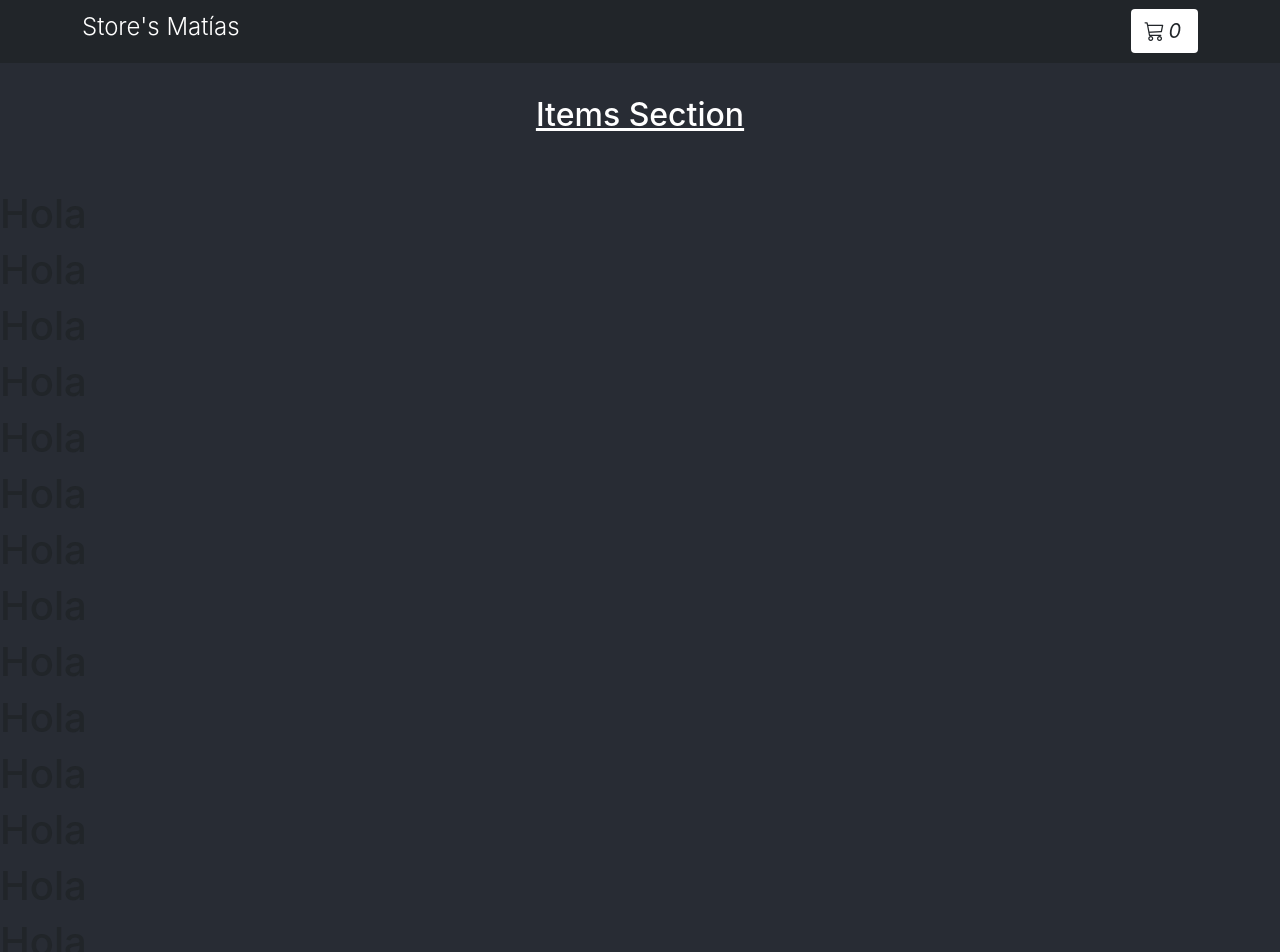
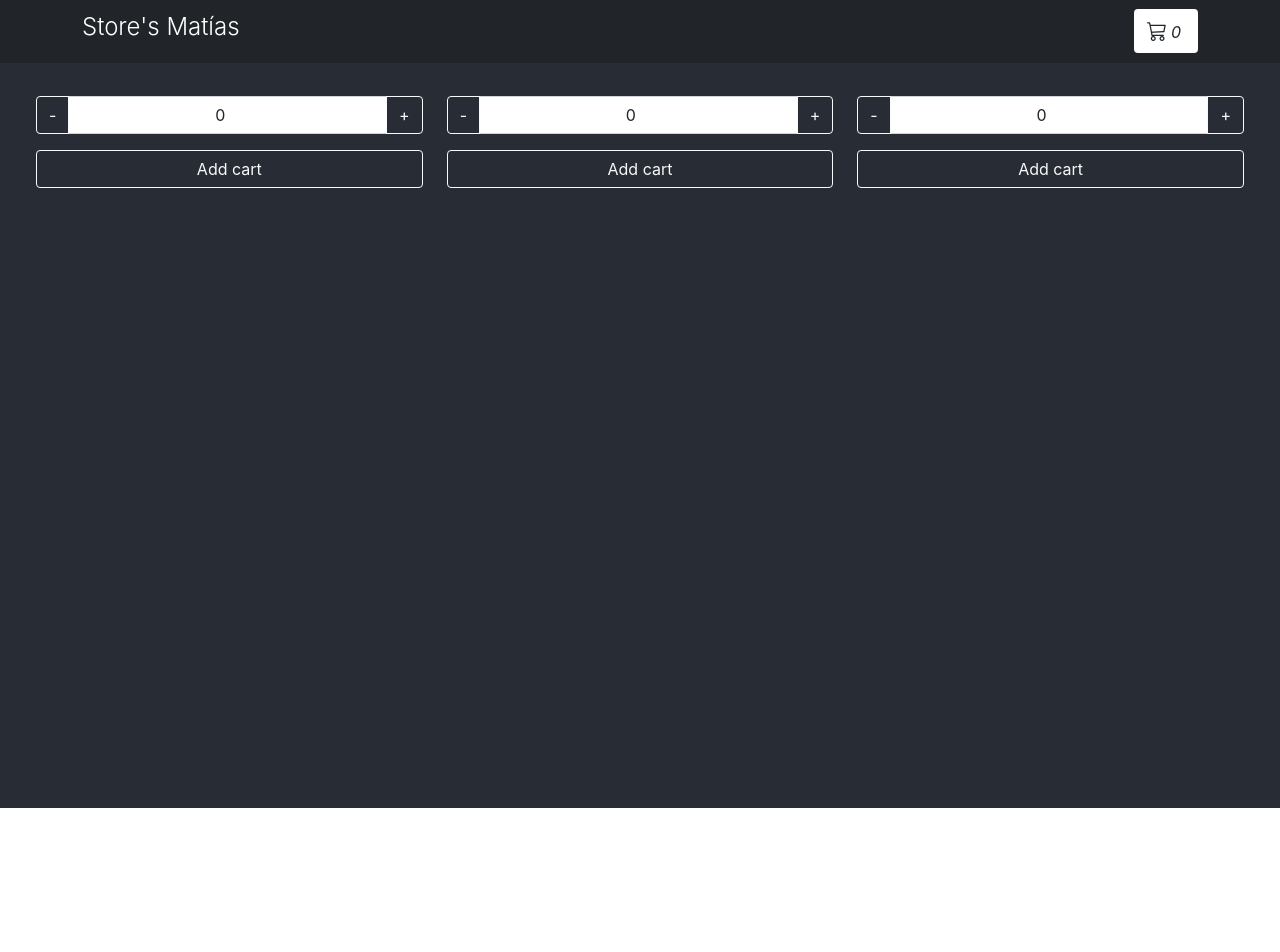
Before and after one commit to matias-user/Ecommerce-Coderhouse-React, a React (Vite) app: page / in a window 1280 px wide. Shown: the top 952 px of the page. After the commit the page ends 808 px from the top, so only its background shows below. Built offline with nearby package versions, Linux system fonts and the light colour scheme.

Commit message:
Tarea 04 terminada

```diff
--- a/src/App.css
+++ b/src/App.css
@@ -1,42 +1,5 @@
 .App {
   background-color: #282c34;
+  height: calc(100vh - 40px);
 
 }
-
-.App-logo {
-  height: 20vmin;
-  pointer-events: none;
-}
-
-@media (prefers-reduced-motion: no-preference) {
-  .App-logo {
-    animation: App-logo-spin infinite 20s linear;
-  }
-}
-
-.App-header {
-
-  display: flex;
-  flex-direction: column;
-  align-items: center;
-  justify-content: center;
-  font-size: calc(10px + 2vmin);
-  color: white;
-}
-
-.App-link {
-  color: #61dafb;
-}
-
-@keyframes App-logo-spin {
-  from {
-    transform: rotate(0deg);
-  }
-  to {
-    transform: rotate(360deg);
-  }
-}
-
-button {
-  font-size: calc(10px + 2vmin);
-}
--- a/src/App.jsx
+++ b/src/App.jsx
@@ -1,7 +1,7 @@
 import './App.css';
 
-import NavBar from './components/NavBar';
-import ItemListContainerComponent from './components/ItemListContainer';
+import NavBar from './components/navbar/NavBar';
+import ItemListContainerComponent from './components/containerList/ItemListContainer';
 
 
 function App() {
@@ -10,26 +10,7 @@ function App() {
     <div className="App">
       <NavBar />
       <ItemListContainerComponent />
-      <h1>Hola</h1>
-      <h1>Hola</h1>
-      <h1>Hola</h1>
-      <h1>Hola</h1>
-      <h1>Hola</h1>
-      <h1>Hola</h1>
-      <h1>Hola</h1>
-      <h1>Hola</h1>
-      <h1>Hola</h1>
-      <h1>Hola</h1>
-      <h1>Hola</h1>
-      <h1>Hola</h1>
-      <h1>Hola</h1>
-      <h1>Hola</h1>
-      <h1>Hola</h1>
-      <h1>Hola</h1>
-      <h1>Hola</h1>
-      <h1>Hola</h1>
-      <h1>Hola</h1>
-      <h1>Hola</h1>
+
     </div>
   )
 }
--- a/src/components/ItemListContainer.jsx
+++ /dev/null
@@ -1,10 +0,0 @@
-
-function ItemListContainerComponent(){
-    return (
-        <main className="text-white py-5 mt-5" >
-            <h2 className="text-center text-decoration-underline" >Items Section</h2>
-        </main>
-    )
-}
-
-export default ItemListContainerComponent;
--- a/src/components/CartWidget.jsx
+++ b/src/components/cart/CartWidget.jsx
@@ -6,7 +6,7 @@ function CartWidget() {
 
     return (
         <i className="bi bi-cart3 fs-5 btn bg-white">
-            <p className="d-inline mx-1 fs-5" >
+            <p className="d-inline mx-1 fs-6" >
                 {cartTotal}
             </p>
         </i>
--- /dev/null
+++ b/src/components/containerList/ItemListContainer.jsx
@@ -0,0 +1,43 @@
+import ItemCount from "../itemCount/ItemCount";
+
+
+function ItemListContainer(){
+
+    const onAdd = ( counter) =>{
+
+        // Si el valor es 0 salir.
+        if( counter !== 0) {
+            alert(`El valor es: ${counter}`);
+        }
+
+    };
+
+    return (
+        <main className="text-white py-5 mt-5 mx-4 row" >
+            <div className="col-md-4">
+            <ItemCount
+                initial={0}
+                stock={20}
+                onAdd={ onAdd }
+                 />
+
+            </div>
+            <div className="col-md-4">
+            <ItemCount
+                initial={0}
+                stock={5}
+                onAdd={ onAdd } />
+
+            </div>
+            <div className="col-md-4">
+            <ItemCount
+                initial={0}
+                stock={ 3 }
+                onAdd={ onAdd } />
+
+            </div>
+        </main>
+    )
+}
+
+export default ItemListContainer;
--- /dev/null
+++ b/src/components/itemCount/ItemCount.jsx
@@ -0,0 +1,77 @@
+import { useEffect } from "react";
+import { useState } from "react";
+
+function ItemCount({ stock, initial, onAdd }) {
+    const [counter, setCounter] = useState(initial);
+    const [counterStock, setCounterStock] = useState(stock);
+    const [disabledPlus, setDisabledPlus] = useState(false);
+    const [disabledLess, setdisabledLess] = useState(false);
+
+    useEffect(() => {
+        //  Desbloquear el boton y set valor segun el caso.
+        if (counter > counterStock) {
+            setDisabledPlus(true);
+            setCounter((value) => value - 1);
+        } else if (counter < 0) {
+            setdisabledLess(true);
+            setCounter((value) => value + 1);
+        }
+        if( counter < counterStock && counter > -1 ){
+            setDisabledPlus(false);
+            setdisabledLess(false);
+        }
+    }
+    )
+
+    const onChangeStock = (bool) => {
+        if (bool) {
+
+            setCounter((value) => value + 1);
+        } else {
+            setCounter((value) => value - 1);
+
+        }
+    };
+
+    return (
+        < div className="ItemCount" >
+            <div className="input-group mb-3">
+                <button
+                    className="btn btn-outline-light"
+                    type="button"
+                    id="btn-substraction"
+                    disabled={disabledLess}
+                    onClick={() => onChangeStock(false)}
+                >
+                    -
+                </button>
+
+                <input type="number"
+                    className="form-control text-center"
+                    aria-label="Example text with button addon"
+                    value={counter}
+                >
+
+                </input>
+
+                <button
+                    className="btn btn-outline-light"
+                    type="button"
+                    id="btn-addition"
+                    disabled={disabledPlus}
+                    onClick={() => onChangeStock(true)}
+                >
+                    +
+                </button>
+
+            </div>
+            <button className="btn btn-outline-light w-100"
+                onClick={() => onAdd(counter)} >Add cart</button>
+        </ div>
+    )
+
+
+
+};
+
+export default ItemCount;
--- a/src/components/NavBar.jsx
+++ b/src/components/navbar/NavBar.jsx
@@ -1,4 +1,4 @@
-import CartWidget from "./CartWidget";
+import CartWidget from "../cart/CartWidget";
 
 function NavBar() {
     return (
@@ -7,9 +7,7 @@ function NavBar() {
             <h1 className="navbar-brand fs-4 fw-light" >
                 Store's Matías
             </h1>
-            <div className="d-flex gap-3" >
-                <CartWidget />
-            </div>
+            <CartWidget />
 
         </div>
     </nav>
```
